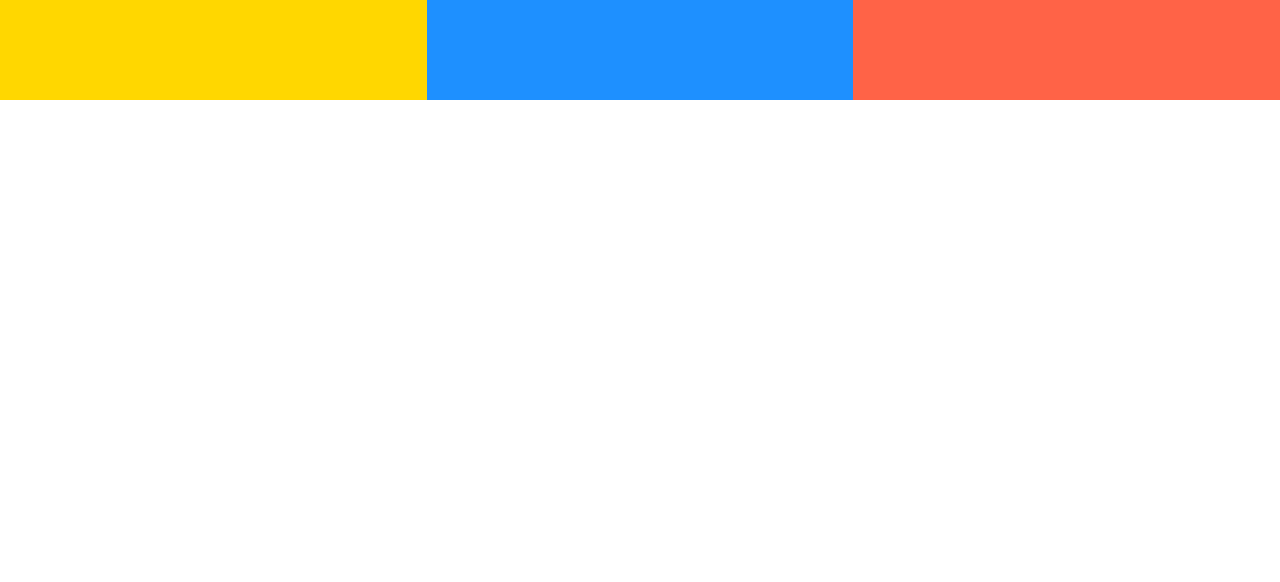
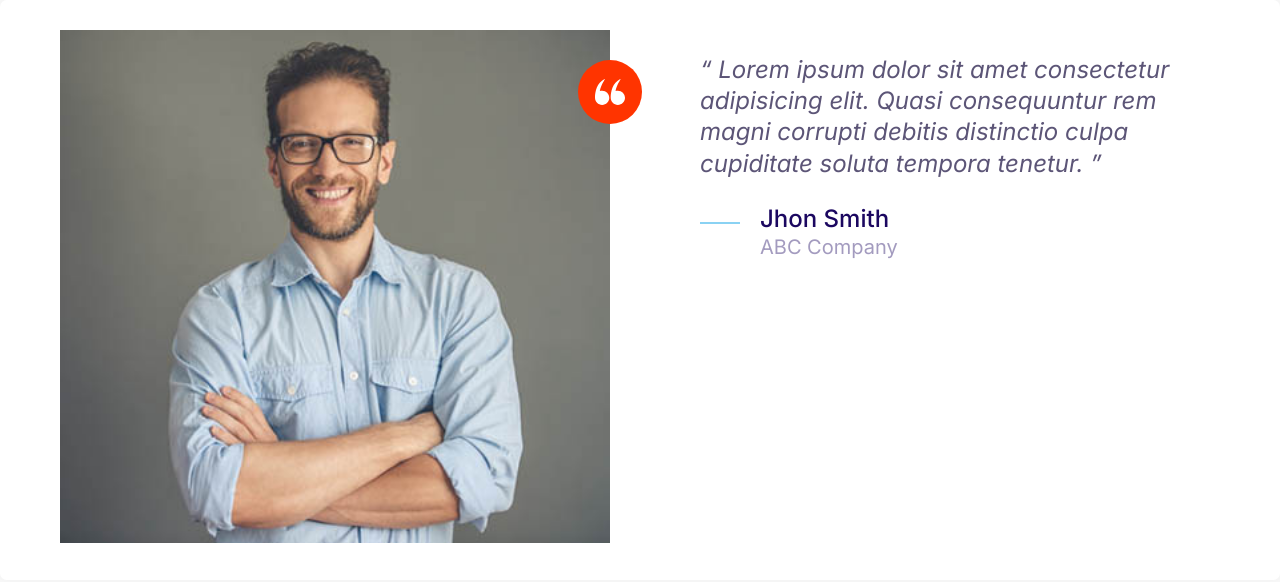
Before and after one commit to SaBA26-void/saba_moshify, a plain HTML site: page index.html in a window 1280 px wide. Drawn offline with Linux system fonts and the light colour scheme.

Commit message:
Build the Testimonials component.

```diff
--- a/CSS/styles.css
+++ b/CSS/styles.css
@@ -167,8 +167,17 @@ a {
   height: 40px;
 }
 
+.icon--small {
+  width: 30px;
+  height: 30px;
+}
+
 .icon--primary {
   fill: var(--color-primary);
+}
+
+.icon--white {
+  fill: #fff;
 }
 
 .icon-container {
@@ -181,6 +190,9 @@ a {
   align-items: center;
 }
 
+.icon-container--accent {
+  background: var(--color-accent);
+}
 /*  */
 /* Button */
 .btn {
@@ -460,3 +472,36 @@ a {
     grid-template-columns: repeat(3, 1fr);
   }
 }
+
+/*  */
+/* Testimonials */
+
+.testimonial {
+  padding: 3rem;
+}
+
+.testimonial__image {
+  position: relative;
+  margin: 0 3rem;
+}
+
+.testimonial__image > img {
+  width: 100%;
+}
+
+.testimonial__image > .icon-container {
+  position: absolute;
+  top: 3rem;
+  right: -32px;
+}
+
+@media screen and (min-width: 768px) {
+  .testimonial .quote,
+  .testimonial .quote__author {
+    font-size: 2.4rem;
+  }
+
+  .testimonial .quote {
+    margin-left: 6rem;
+  }
+}
--- a/index.html
+++ b/index.html
@@ -14,10 +14,37 @@
     <link rel="stylesheet" href="css/styles.css" />
   </head>
   <body>
-    <div class="grid grid--1x3">
-      <div style="height: 100px; background: gold"></div>
-      <div style="height: 100px; background: dodgerblue"></div>
-      <div style="height: 100px; background: tomato"></div>
+    <div class="card testimonial">
+      <div class="grid grid--1x2">
+        <div class="testimonial__image">
+          <img src="images/testimonial.jpg" alt="A happy , smiling customer" />
+          <span class="icon-container icon-container--accent">
+            <svg class="icon--white icon--small">
+              <use xlink:href="images/sprite.svg#quotes"></use>
+            </svg>
+          </span>
+        </div>
+        <blockquote class="quote">
+          <p class="quote__text">
+            Lorem ipsum dolor sit amet consectetur adipisicing elit. Quasi
+            consequuntur rem magni corrupti debitis distinctio culpa cupiditate
+            soluta tempora tenetur.
+          </p>
+          <footer>
+            <div class="media">
+              <div class="media__image">
+                <svg class="icon icon--primary quote__line">
+                  <use xlink:href="images/sprite.svg#line"></use>
+                </svg>
+              </div>
+              <div class="media__body">
+                <h3 class="media__title quote__author">Jhon Smith</h3>
+                <p class="quote__organization">ABC Company</p>
+              </div>
+            </div>
+          </footer>
+        </blockquote>
+      </div>
     </div>
   </body>
 </html>
```
Also changed, not shown: components/Testimonials.html (added, +32 -0 lines), images/testimonial.jpg (added).
